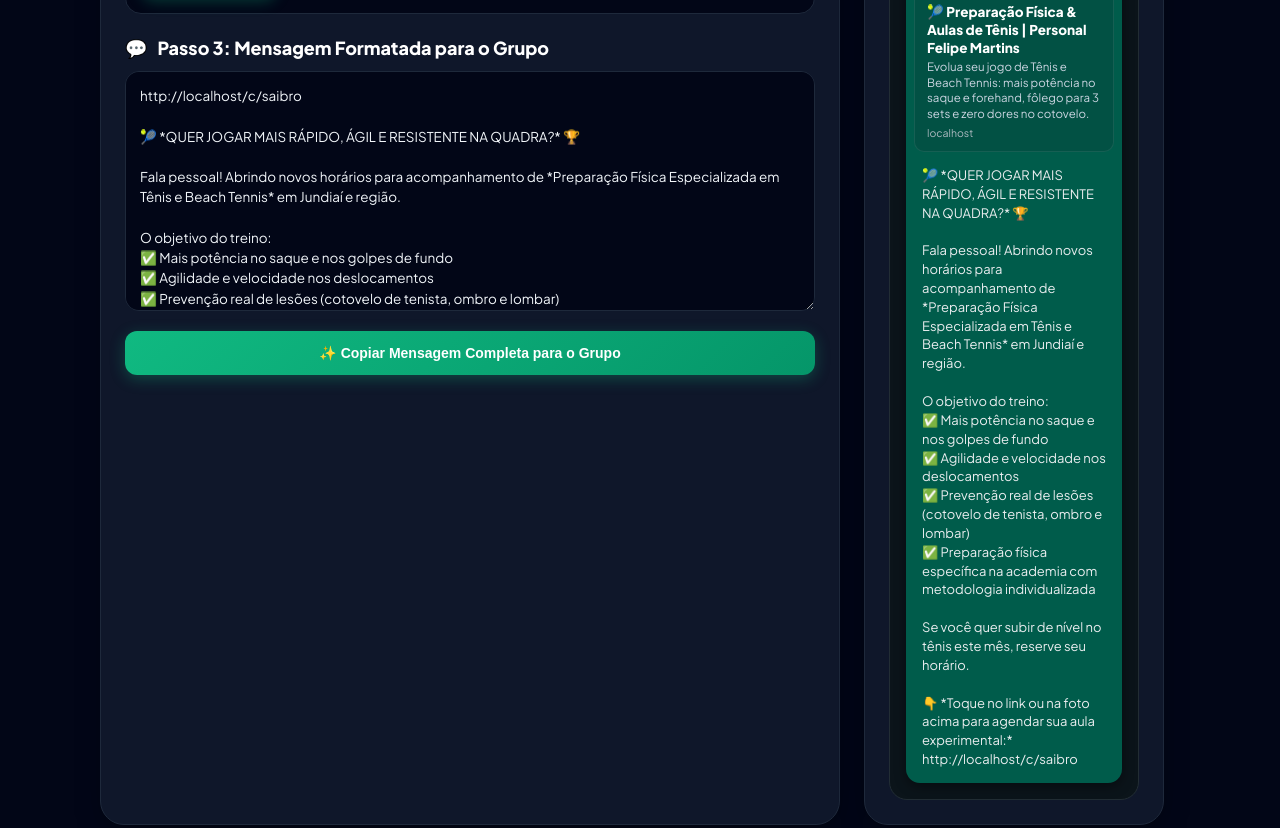
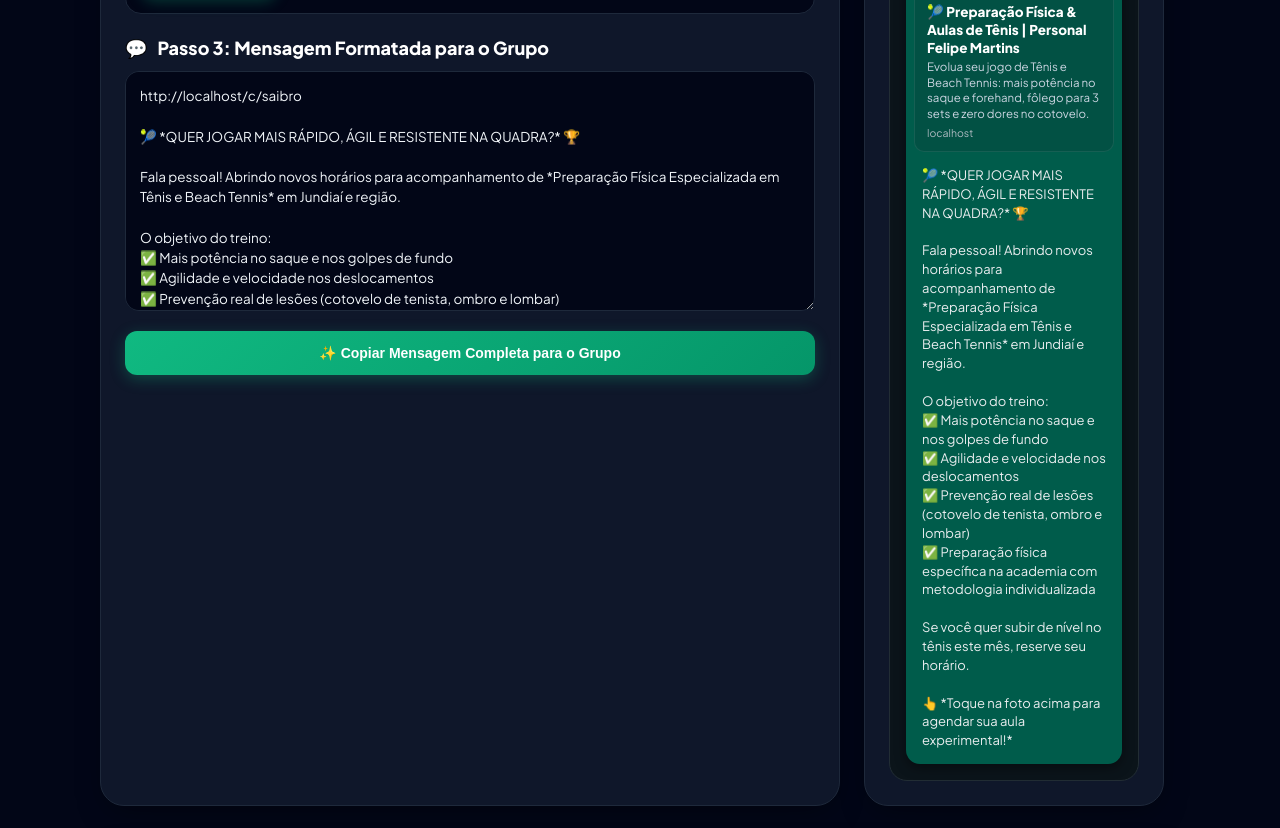
Before and after one commit to felipemartins008-create/personaltenis, a website: page public/divulgacao.html in a window 1280 px wide. Shown: the part 732-1560 px from the top of the page. Drawn offline with Linux system fonts and the light colour scheme.

Commit message:
feat: atualizar CTA para 'Toque na foto acima' e remover link duplicado no rodape

```diff
--- a/config.json
+++ b/config.json
@@ -10,5 +10,5 @@
   "bannerLocal": "/assets/img/banner-tenis.jpg",
   "bannerBiomecanica": "/assets/img/banner-tenis-biomecanica.jpg",
   "bannerBeachTennis": "/assets/img/banner-beach-tennis.jpg",
-  "mensagemGrupo": "🎾 *QUER JOGAR MAIS RÁPIDO, ÁGIL E RESISTENTE NA QUADRA?* 🏆\n\nFala pessoal! Abrindo novos horários para acompanhamento de *Preparação Física Especializada em Tênis e Beach Tennis* em Jundiaí e região.\n\nO objetivo do treino:\n✅ Mais potência no saque e nos golpes de fundo\n✅ Agilidade e velocidade nos deslocamentos\n✅ Prevenção real de lesões (cotovelo de tenista, ombro e lombar)\n✅ Preparação física específica na academia com metodologia individualizada\n\nSe você quer subir de nível no tênis este mês, reserve seu horário.\n\n👇 *Toque no link ou na foto acima para agendar sua aula experimental:*"
+  "mensagemGrupo": "🎾 *QUER JOGAR MAIS RÁPIDO, ÁGIL E RESISTENTE NA QUADRA?* 🏆\n\nFala pessoal! Abrindo novos horários para acompanhamento de *Preparação Física Especializada em Tênis e Beach Tennis* em Jundiaí e região.\n\nO objetivo do treino:\n✅ Mais potência no saque e nos golpes de fundo\n✅ Agilidade e velocidade nos deslocamentos\n✅ Prevenção real de lesões (cotovelo de tenista, ombro e lombar)\n✅ Preparação física específica na academia com metodologia individualizada\n\nSe você quer subir de nível no tênis este mês, reserve seu horário.\n\n👆 *Toque na foto acima para agendar sua aula experimental!*"
 }
--- a/public/divulgacao.html
+++ b/public/divulgacao.html
@@ -501,8 +501,7 @@ O objetivo do treino:
 
 Se você quer subir de nível no tênis este mês, reserve seu horário.
 
-👇 *Toque no link ou na foto acima para agendar sua aula experimental:*
-${link}`;
+👆 *Toque na foto acima para agendar sua aula experimental!*`;
 
       msgTextarea.value = text;
 
```
